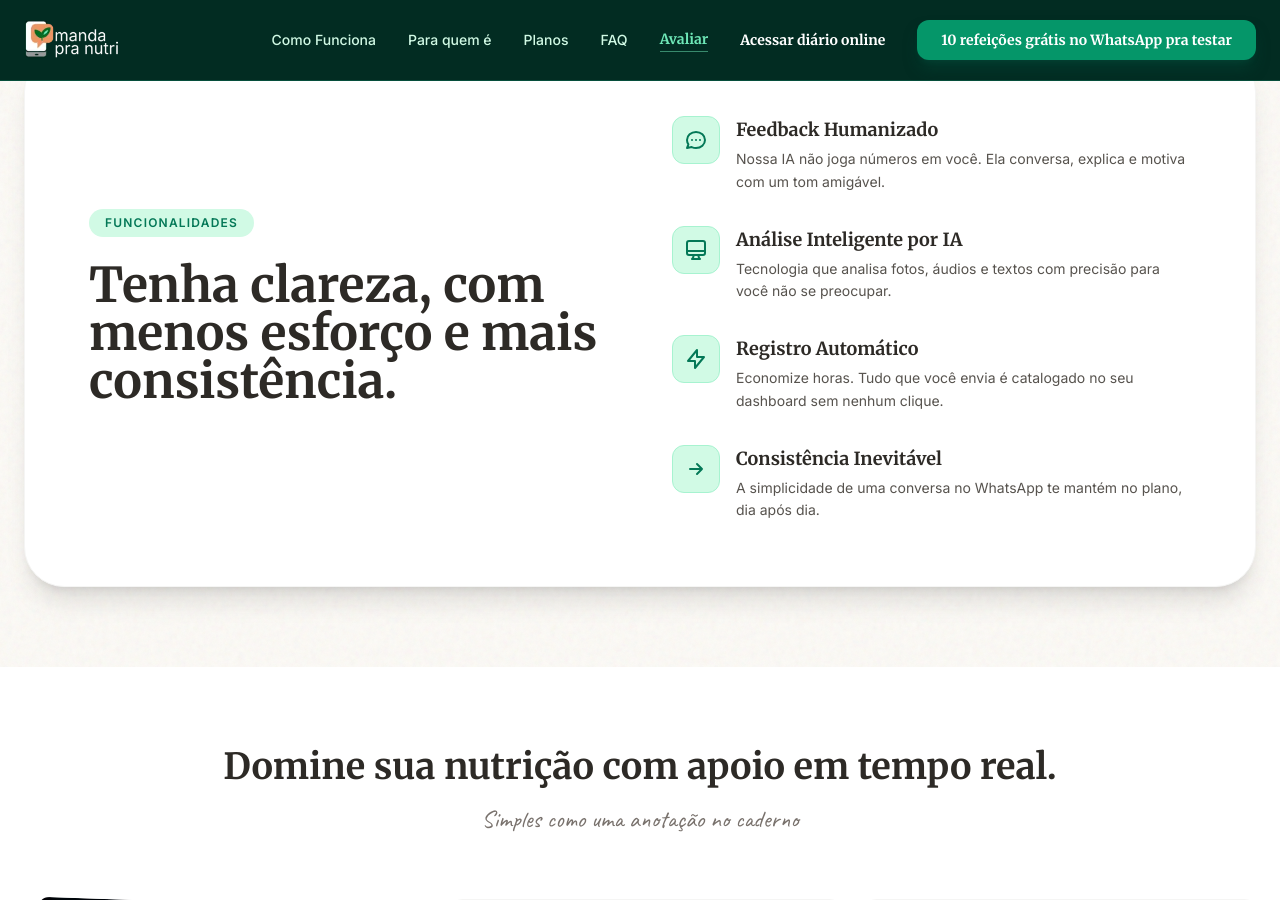
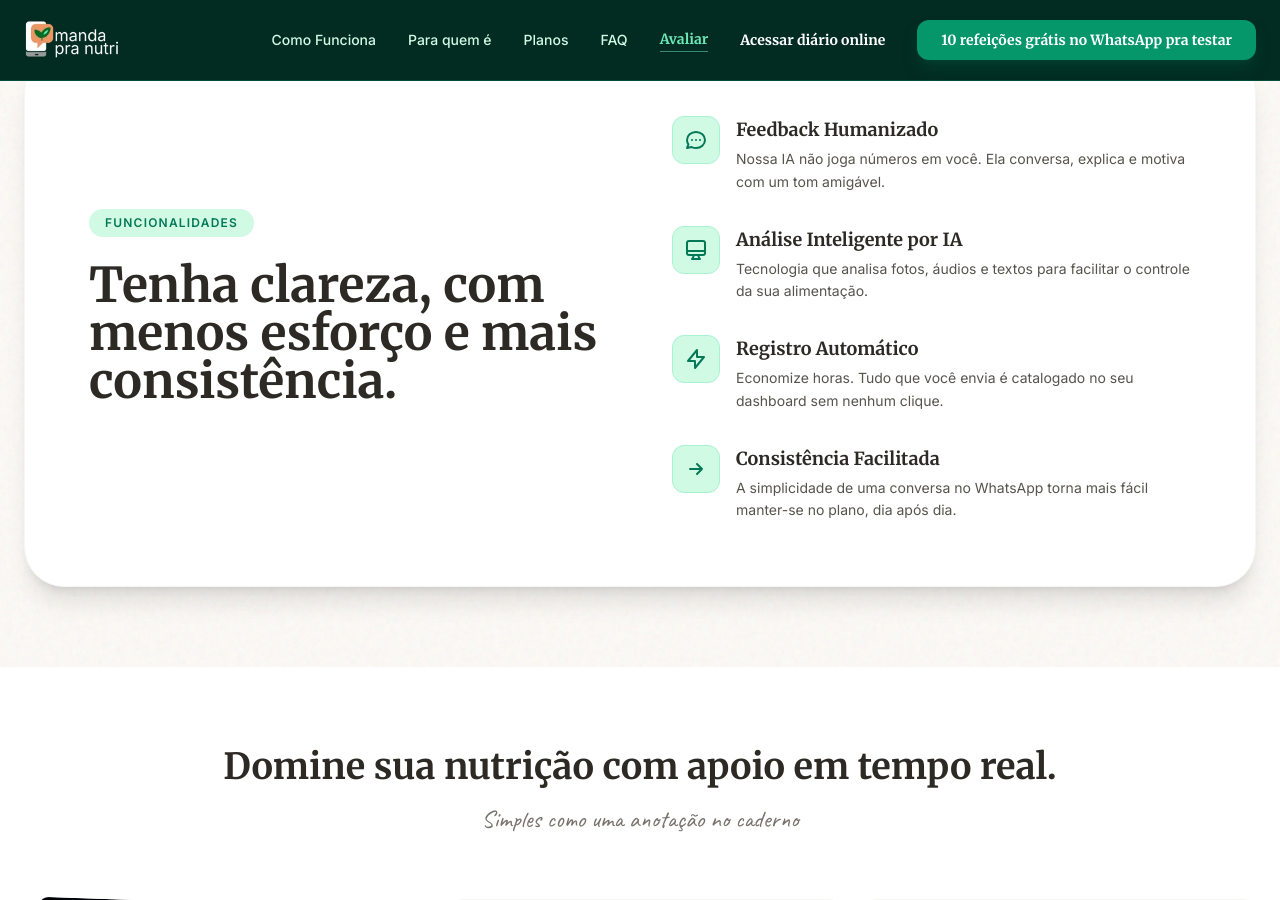
Before and after one commit to brulabs-dev/mpnsite, a Jekyll site: the page built from docs/index.html, in a window 1280 px wide and 900 px high, scrolled down 1493 px. Built offline with Jekyll 4.4.1, drawn with Linux system fonts in a browser that asks for light colours; nearby versions of some CDN libraries; a script that is not in the unit is left out; some of the changed text lies outside the part shown.

Commit message:
Corrigir claims enganosos na landing page
Alterações:
- Mudar "Análise com precisão para não se preocupar" → "para facilitar o controle"
- Mudar "Consistência Inevitável" → "Consistência Facilitada"
- Mudar "Tenha precisão nos macros" → "Estimativas precisas dos macros"
- Mudar "IA mais avançada e inteligente" → "IA avançada com análise mais detalhada"
- Suavizar claim sobre perder peso: "você naturalmente faz melhores escolhas" → "você tem mais oportunidades de fazer melhores escolhas"

Objetivo: Remover garantias absolutas que não podem ser 100% comprovadas e ser mais honesto com usuários sobre as limitações da IA.

https://claude.ai/code/session_0137SGMtxxjYx97RjPbZTRS5

```diff
--- a/docs/index.html
+++ b/docs/index.html
@@ -274,7 +274,7 @@ is_home: true
                     </div>
                     <div>
                         <h3 class="font-serif font-bold text-lg text-ink">Análise Inteligente por IA</h3>
-                        <p class="text-stone-600 mt-1 text-sm leading-relaxed">Tecnologia que analisa fotos, áudios e textos com precisão para você não se preocupar.</p>
+                        <p class="text-stone-600 mt-1 text-sm leading-relaxed">Tecnologia que analisa fotos, áudios e textos para facilitar o controle da sua alimentação.</p>
                     </div>
                 </div>
 
@@ -295,8 +295,8 @@ is_home: true
                         <svg class="h-6 w-6" fill="none" viewBox="0 0 24 24" stroke="currentColor"><path stroke-linecap="round" stroke-linejoin="round" stroke-width="2" d="M13 7l5 5m0 0l-5 5m5-5H6" /></svg>
                     </div>
                     <div>
-                        <h3 class="font-serif font-bold text-lg text-ink">Consistência Inevitável</h3>
-                        <p class="text-stone-600 mt-1 text-sm leading-relaxed">A simplicidade de uma conversa no WhatsApp te mantém no plano, dia após dia.</p>
+                        <h3 class="font-serif font-bold text-lg text-ink">Consistência Facilitada</h3>
+                        <p class="text-stone-600 mt-1 text-sm leading-relaxed">A simplicidade de uma conversa no WhatsApp torna mais fácil manter-se no plano, dia após dia.</p>
                     </div>
                 </div>
             </div>
@@ -377,7 +377,7 @@ is_home: true
               <div class="bg-white p-8 rounded-xl shadow-paper border border-stone-200/60">
                   <div class="h-10 w-10 text-accent mb-4 bg-emerald-50 rounded-lg flex items-center justify-center"><svg class="w-6 h-6" fill="none" viewBox="0 0 24 24" stroke="currentColor"><path stroke-linecap="round" stroke-linejoin="round" stroke-width="1.5" d="M13 10V3L4 14h7v7l9-11h-7z" /></svg></div>
                   <h3 class="font-serif font-bold text-ink text-lg">Entusiastas de Fitness</h3>
-                  <p class="text-sm text-stone-500 mt-2 leading-relaxed">Tenha precisão nos seus macros sem a chatice dos apps tradicionais.</p>
+                  <p class="text-sm text-stone-500 mt-2 leading-relaxed">Estimativas precisas dos seus macros sem a chatice dos apps tradicionais.</p>
               </div>
 
               <div class="bg-white p-8 rounded-xl shadow-paper border border-stone-200/60">
@@ -485,7 +485,7 @@ is_home: true
                     </li>
                     <li class="flex items-start gap-3">
                         <svg class="w-5 h-5 text-accent mt-0.5 flex-shrink-0" fill="none" viewBox="0 0 24 24" stroke="currentColor"><path stroke-linecap="round" stroke-linejoin="round" stroke-width="2" d="M5 13l4 4L19 7" /></svg>
-                        <span class="text-stone-300 font-sans text-sm">Nossa IA mais avançada e inteligente</span>
+                        <span class="text-stone-300 font-sans text-sm">IA avançada com análise mais detalhada</span>
                     </li>
                     <li class="flex items-start gap-3">
                         <svg class="w-5 h-5 text-accent mt-0.5 flex-shrink-0" fill="none" viewBox="0 0 24 24" stroke="currentColor"><path stroke-linecap="round" stroke-linejoin="round" stroke-width="2" d="M5 13l4 4L19 7" /></svg>
@@ -543,7 +543,7 @@ is_home: true
             <svg class="w-5 h-5 text-stone-400 transform transition-transform duration-300" fill="none" stroke="currentColor" viewBox="0 0 24 24"><path stroke-linecap="round" stroke-linejoin="round" stroke-width="2" d="M19 9l-7 7-7-7"></path></svg>
           </button>
           <div class="max-h-0 overflow-hidden transition-all duration-500 ease-in-out">
-            <p class="p-6 pt-2 text-sm text-stone-600 font-sans leading-relaxed">Aumentando sua consciência alimentar. Ao registrar o que você come de forma fácil, você naturalmente faz escolhas melhores. Nossos relatórios mostram padrões que você nem percebia, te dando o poder de mudar e atingir seus objetivos de peso.</p>
+            <p class="p-6 pt-2 text-sm text-stone-600 font-sans leading-relaxed">Aumentando sua consciência alimentar. Ao registrar o que você come de forma fácil, você tem mais oportunidades de fazer melhores escolhas. Nossos relatórios mostram padrões que você talvez não percebesse, te dando dados e insights para tomar decisões mais informadas em relação aos seus objetivos.</p>
           </div>
         </div>
 
```
